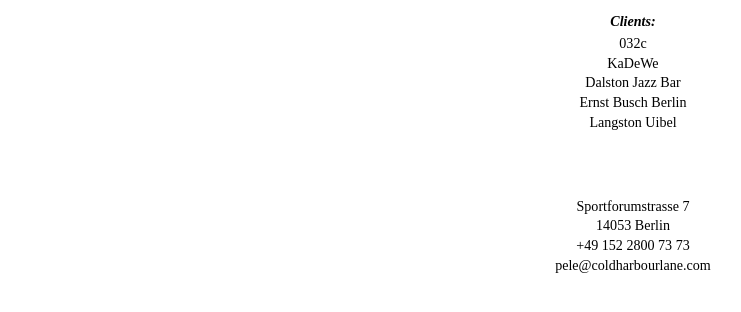
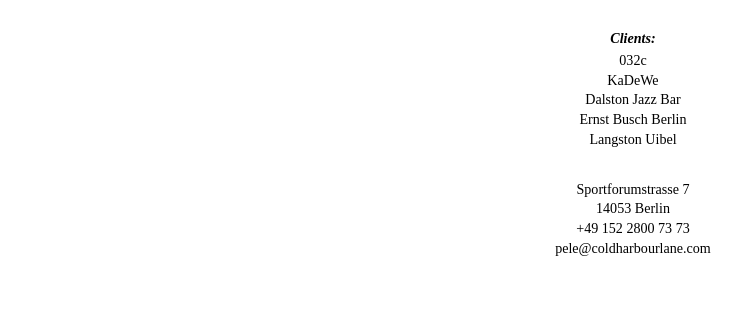
Before and after one commit to unlesssss/Coldharbourlane, a plain HTML site: page index.html in a window 1280 px wide. Shown: the part 428-740 px from the top of the page, without its empty margins (7-748 px from the left). Drawn offline with Linux system fonts and the light colour scheme.

Commit message:
Update index.html

```diff
--- a/index.html
+++ b/index.html
@@ -70,7 +70,7 @@
 
     /* more space before address block */
     .address {
-      margin-top: 64px;  /* was 20px */
+      margin-top: 30px;  /* was 20px */
     }
     .address a, .address a:visited { color: inherit; text-decoration: none; }
   </style>
```
